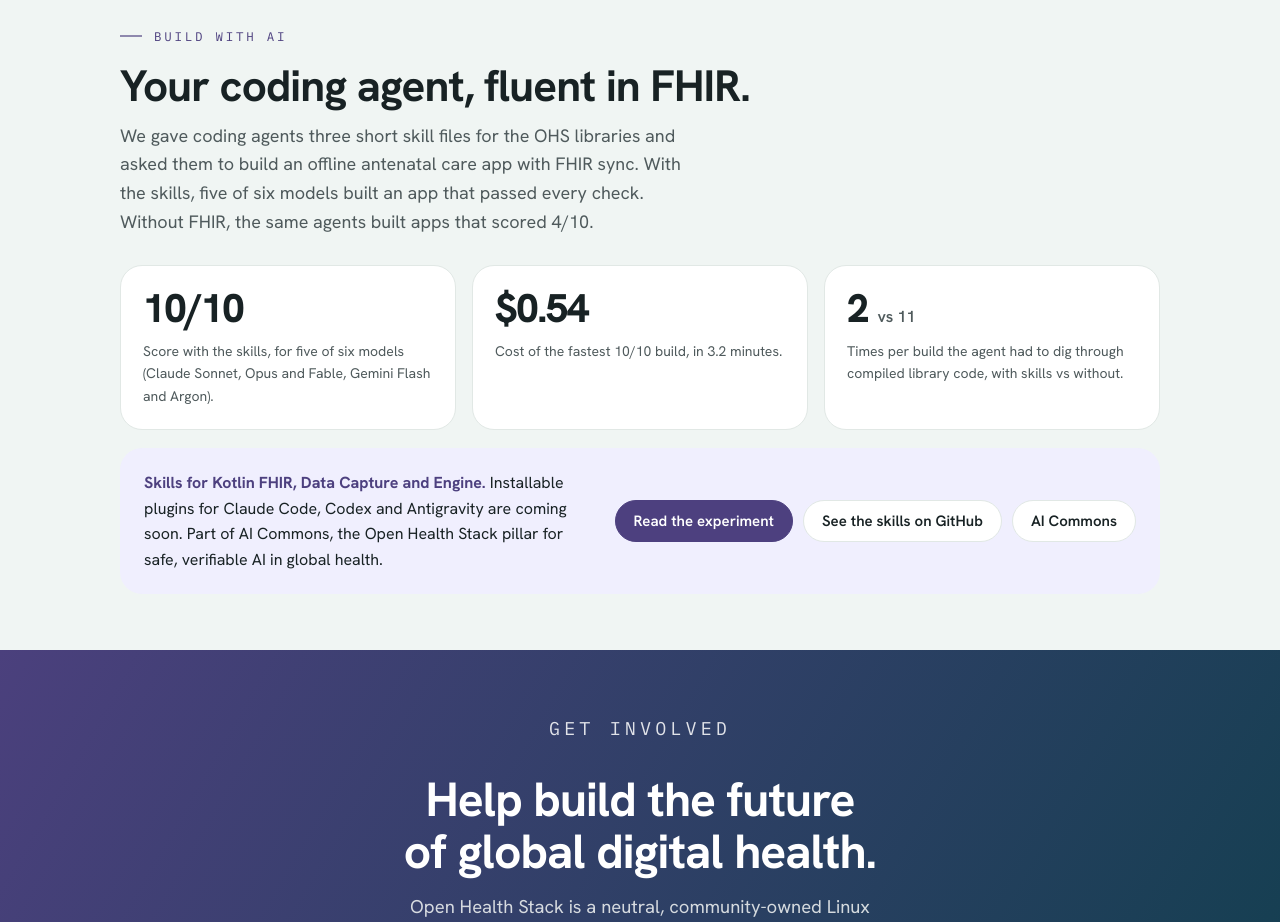
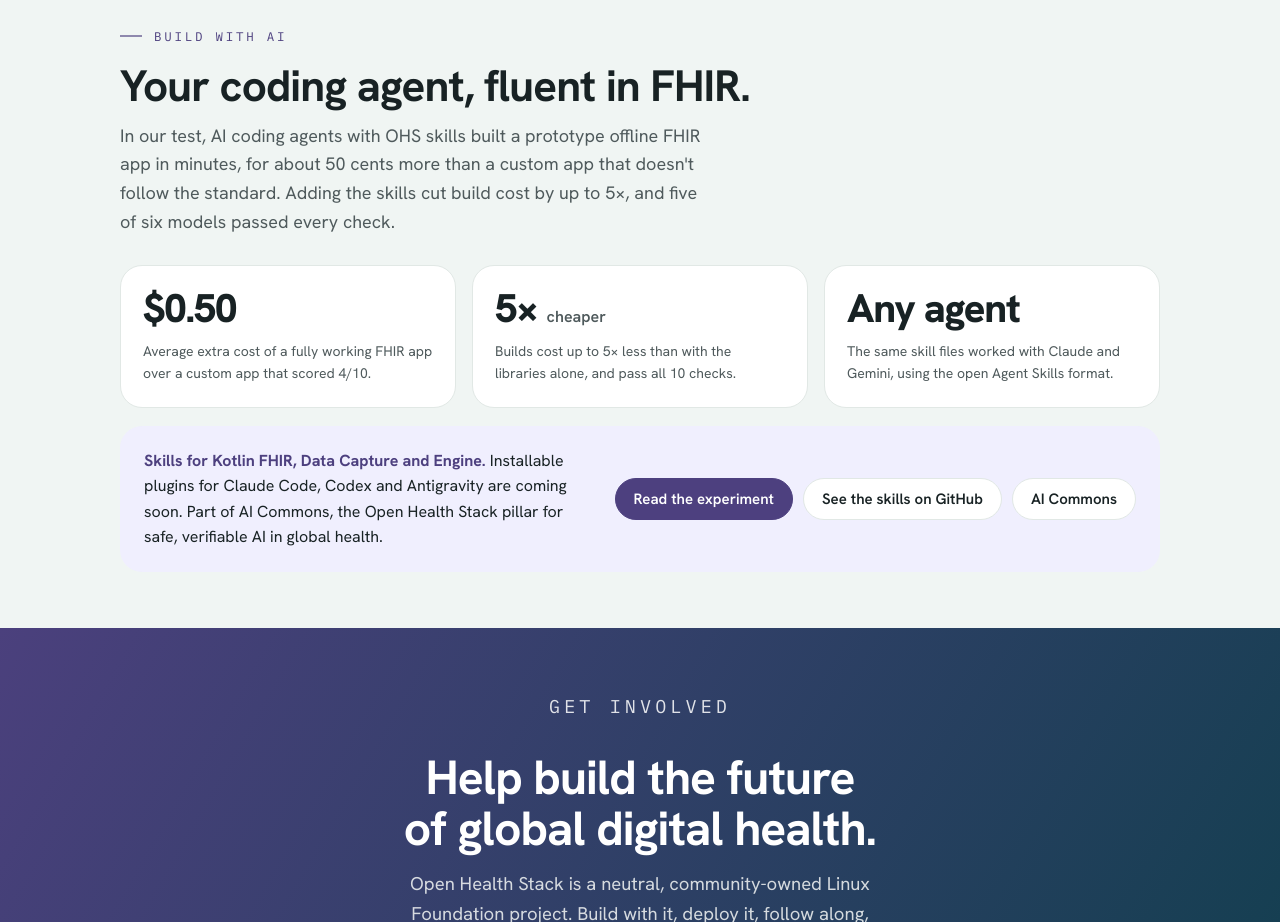
Before and after one commit to FikriMilano/gdhf-kmp-demo, a plain HTML site: page index.html in a window 1280 px wide. Shown: the part 3580-4502 px from the top of the page. Drawn offline with Linux system fonts and the light colour scheme.

Commit message:
Focus the AI section on what the skills change
Leads with cost: a prototype offline FHIR app in minutes for about 50 cents more than a custom app, and up to 5x cheaper builds with the skills. The cards are shorter and the claims match the experiment.

```diff
--- a/index.html
+++ b/index.html
@@ -591,21 +591,21 @@ html.present.cycling .present-hint { opacity: .55; }
   <div class="wrap">
     <p class="eyebrow">Build with AI</p>
     <h2 id="ai-h">Your coding agent, fluent in FHIR.</h2>
-    <p class="sub">We gave coding agents three short skill files for the OHS libraries and asked them to build an offline antenatal care app with FHIR sync. With the skills, five of six models built an app that passed every check. Without FHIR, the same agents built apps that scored 4/10.</p>
+    <p class="sub">In our test, AI coding agents with OHS skills built a prototype offline FHIR app in minutes, for about 50 cents more than a custom app that doesn't follow the standard. Adding the skills cut build cost by up to 5&times;, and five of six models passed every check.</p>
     <!-- Results from https://ohs.foundation/blog/fhir-standards-tax (5 Nov 2026). The installable
          plugins aren't released yet. When they are, add the install commands back here. -->
     <div class="agents">
         <div class="agent">
-          <span class="num">10/10</span>
-          <p class="hint">Score with the skills, for five of six models (Claude Sonnet, Opus and Fable, Gemini Flash and Argon).</p>
+          <span class="num">$0.50</span>
+          <p class="hint">Average extra cost of a fully working FHIR app over a custom app that scored 4/10.</p>
         </div>
         <div class="agent">
-          <span class="num">$0.54</span>
-          <p class="hint">Cost of the fastest 10/10 build, in 3.2 minutes.</p>
+          <span class="num">5&times; <small>cheaper</small></span>
+          <p class="hint">Builds cost up to 5&times; less than with the libraries alone, and pass all 10 checks.</p>
         </div>
         <div class="agent">
-          <span class="num">2 <small>vs 11</small></span>
-          <p class="hint">Times per build the agent had to dig through compiled library code, with skills vs without.</p>
+          <span class="num">Any agent</span>
+          <p class="hint">The same skill files worked with Claude and Gemini, using the open Agent Skills format.</p>
         </div>
     </div>
     <div class="ai-proof">
```
